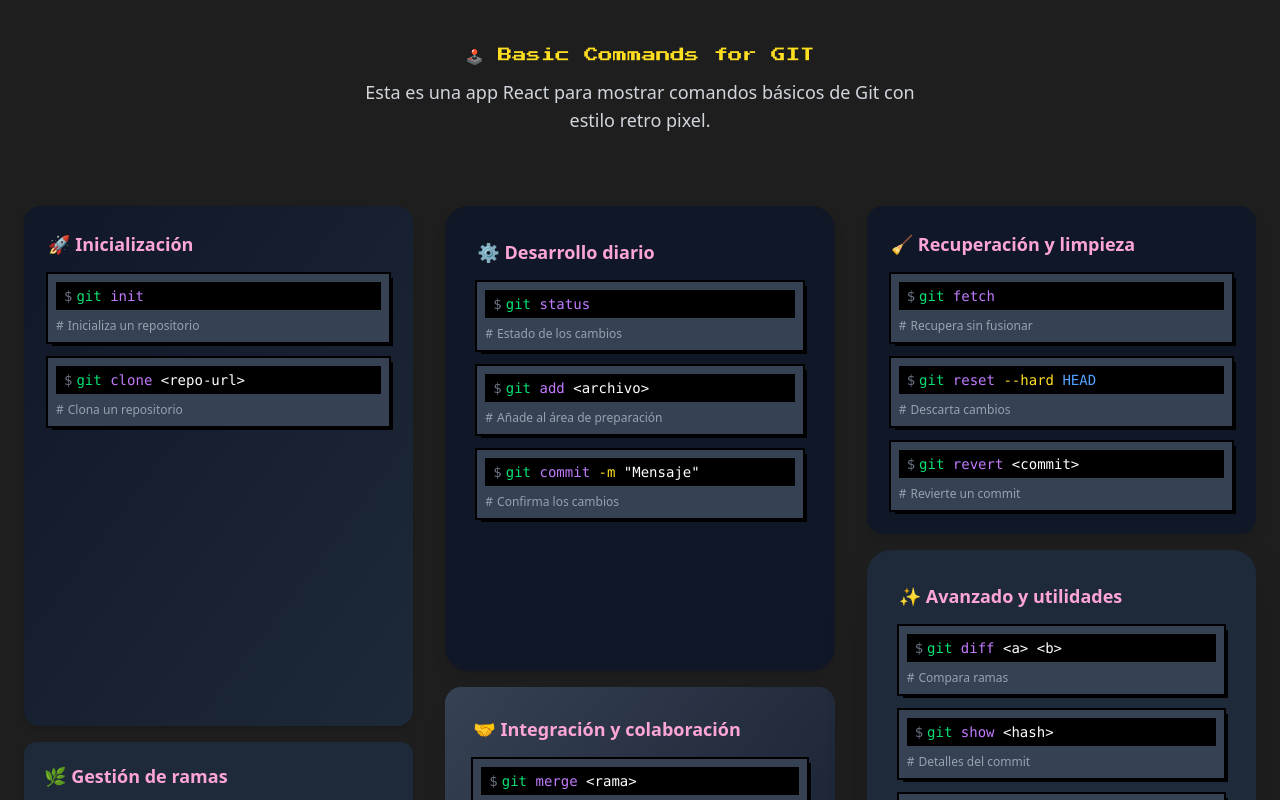
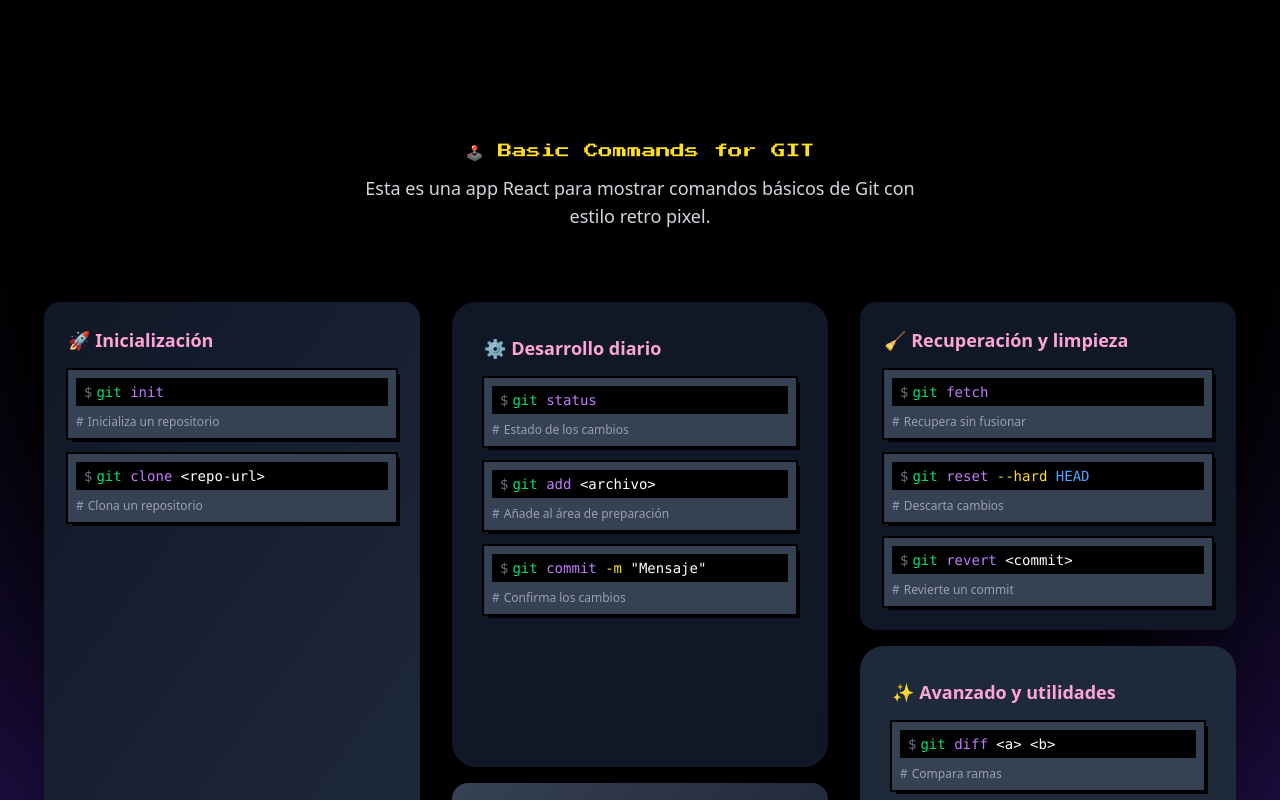
Before and after one commit to AdrianGerman/basic-commands-for-git, a React (Vite) app: page / in a window 1280 px wide. Shown: the top 800 px of the page. Built offline with nearby package versions, Linux system fonts and the light colour scheme.

Commit message:
add background style

```diff
--- a/src/App.jsx
+++ b/src/App.jsx
@@ -2,8 +2,10 @@ import { Content } from "./components/Content"
 
 function App() {
   return (
-    <main className="flex flex-col items-center justify-center min-h-screen bg-[#1e1e1e]">
-      <Content />
+    <main class="relative inset-0 -z-10 min-h-screen w-full items-center px-5 py-24 [background:radial-gradient(125%_125%_at_50%_10%,#000_40%,#63e_100%)]">
+      <div className="flex flex-col items-center justify-center">
+        <Content />
+      </div>
     </main>
   )
 }
```
